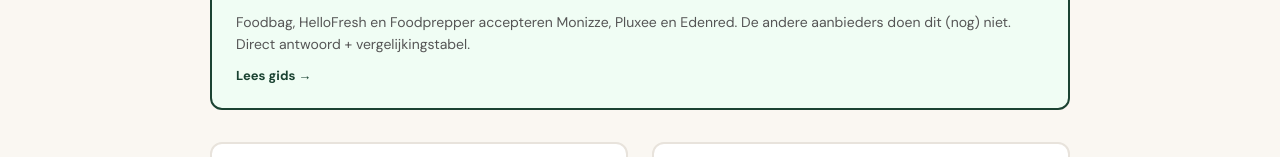
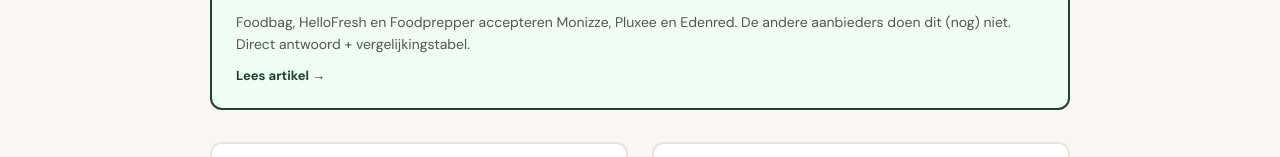
Before and after one commit to fetspets/bestemaaltijdbox, a Next.js app: page /blog in a window 1280 px wide. Shown: the part 389-546 px from the top of the page. Built offline with nearby package versions, Linux system fonts and the light colour scheme.

Commit message:
auto: update page.tsx

```diff
--- a/src/app/blog/page.tsx
+++ b/src/app/blog/page.tsx
@@ -31,7 +31,7 @@ export default function BlogOverzicht() {
       </p>
 
       {/* Uitgelichte gidspagina */}
-      <Link href="/gids/maaltijdbox-betalen-met-maaltijdcheques" style={{ textDecoration: 'none', display: 'block', marginBottom: 32 }}>
+      <Link href="/blog/maaltijdbox-maaltijdcheques-belgie" style={{ textDecoration: 'none', display: 'block', marginBottom: 32 }}>
         <article className="blog-card" style={{
           border: '2px solid var(--green)',
           borderRadius: 12,
@@ -51,7 +51,7 @@ export default function BlogOverzicht() {
             Foodbag, HelloFresh en Foodprepper accepteren Monizze, Pluxee en Edenred. De andere aanbieders doen dit (nog) niet. Direct antwoord + vergelijkingstabel.
           </p>
           <span style={{ fontSize: 13, fontWeight: 700, color: 'var(--green)' }}>
-            Lees gids →
+            Lees artikel →
           </span>
         </article>
       </Link>
```
